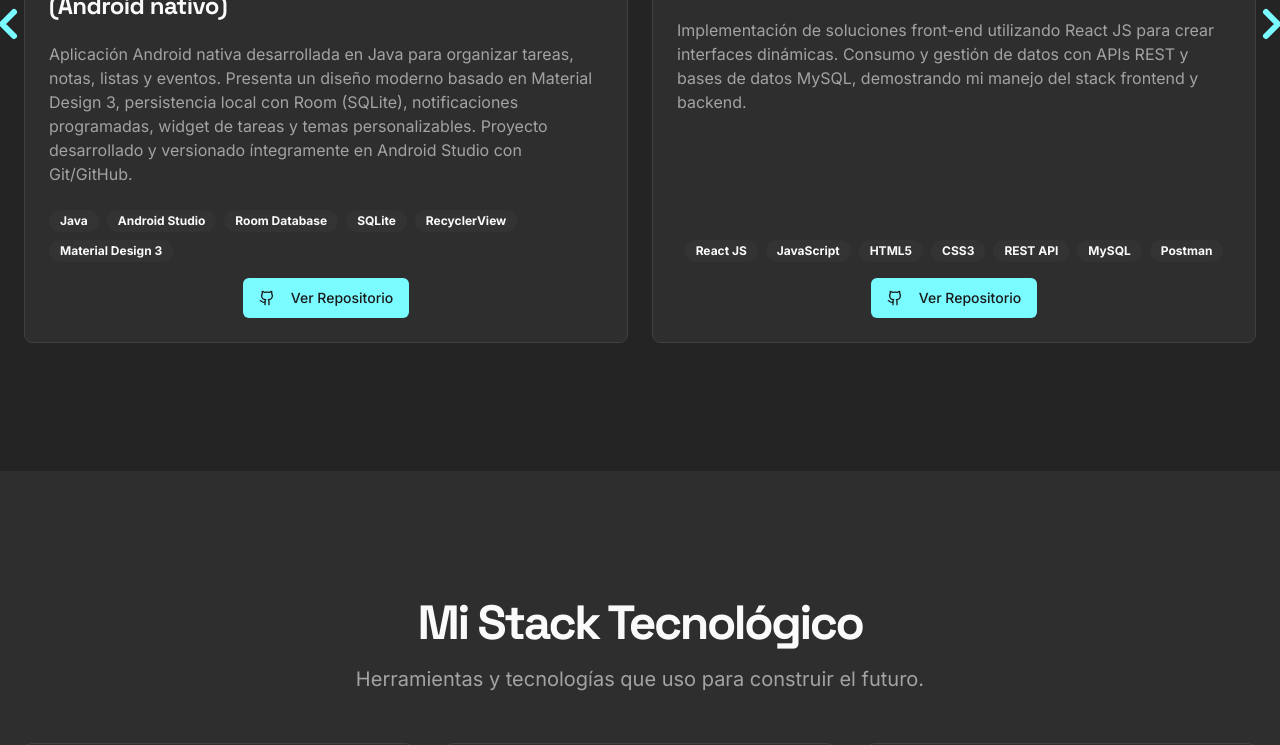
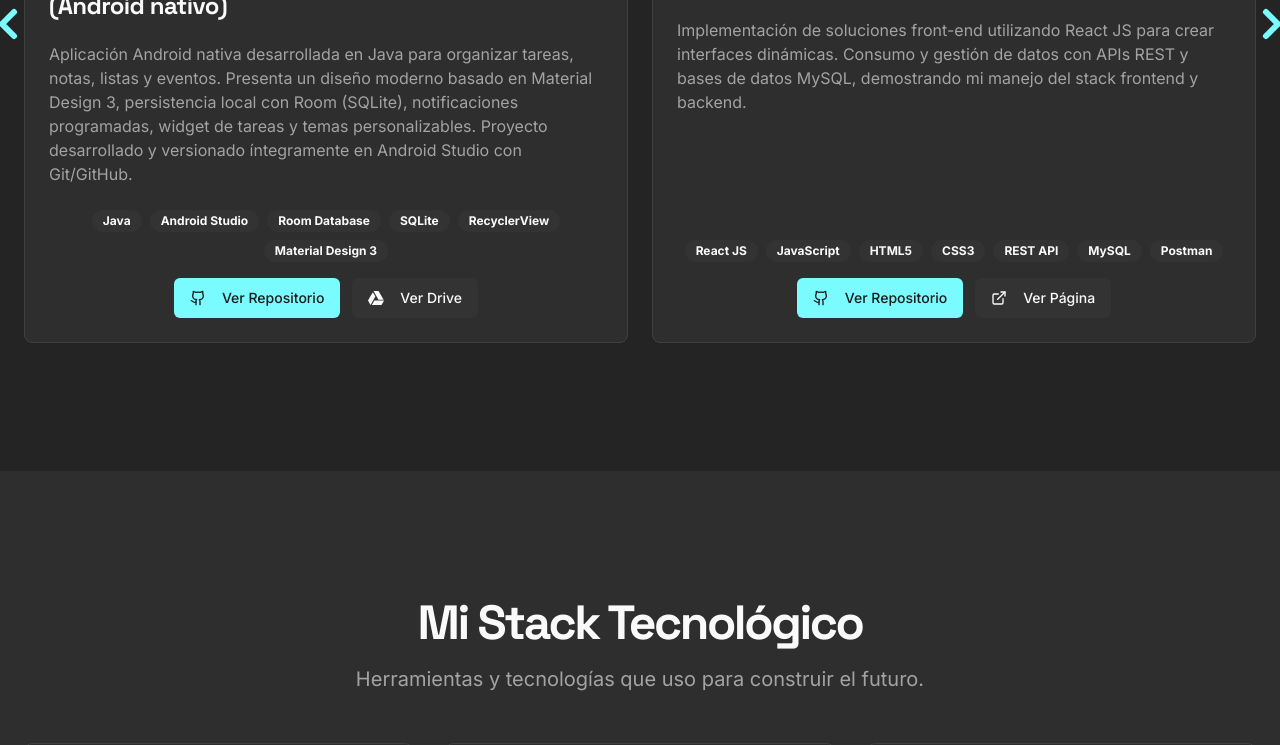
Before and after one commit to Agustinpujol12/agustinpujol12.github.io, a Next.js app: page / in a window 1280 px wide. Shown: the part 2112-2857 px from the top of the page. Built offline with nearby package versions, Linux system fonts and the light colour scheme.

Commit message:
feat(projects): agregar botones dinámicos 'Ver Página' y 'Ver Drive' con icono de Drive

```diff
--- a/src/components/sections/projects-section.tsx
+++ b/src/components/sections/projects-section.tsx
@@ -4,10 +4,10 @@ import Image from "next/image";
 import { Card, CardContent, CardFooter, CardHeader, CardTitle } from "@/components/ui/card";
 import { Button } from "@/components/ui/button";
 import { Badge } from "@/components/ui/badge";
-import { Github } from "lucide-react";
+import { Github, ExternalLink } from "lucide-react";
+import { SiGoogledrive } from "react-icons/si";
 import { projectsData } from "@/lib/data";
 
-// 🚀 Swiper imports
 import { Swiper, SwiperSlide } from "swiper/react";
 import { Navigation } from "swiper/modules";
 import "swiper/css";
@@ -23,9 +23,8 @@ export function ProjectsSection() {
           </h2>
         </div>
 
-        {/* ── Wrapper relativo para posicionar flechas afuera ── */}
         <div className="relative">
-          {/* Flecha izquierda (afuera) */}
+          {/* Flecha izquierda */}
           <button
             aria-label="Anterior"
             className="projects-prev absolute top-1/2 -translate-y-1/2 -left-6 md:-left-10 z-20 group focus:outline-none"
@@ -40,11 +39,11 @@ export function ProjectsSection() {
               strokeLinecap="round"
               strokeLinejoin="round"
             >
-              <path d="M15 18l-6-6 6-6" /> {/* < */}
+              <path d="M15 18l-6-6 6-6" />
             </svg>
           </button>
 
-          {/* Flecha derecha (afuera) */}
+          {/* Flecha derecha */}
           <button
             aria-label="Siguiente"
             className="projects-next absolute top-1/2 -translate-y-1/2 -right-6 md:-right-10 z-20 group focus:outline-none"
@@ -59,7 +58,7 @@ export function ProjectsSection() {
               strokeLinecap="round"
               strokeLinejoin="round"
             >
-              <path d="M9 18l6-6-6-6" /> {/* > */}
+              <path d="M9 18l6-6-6-6" />
             </svg>
           </button>
 
@@ -67,14 +66,20 @@ export function ProjectsSection() {
           <Swiper
             modules={[Navigation]}
             navigation={{ prevEl: ".projects-prev", nextEl: ".projects-next" }}
-            loop={true}
+            loop
             spaceBetween={24}
             slidesPerView={1}
             autoHeight={false}
             breakpoints={{ 768: { slidesPerView: 2 } }}
             className="pb-12"
           >
-            {projectsData.map((project, index) => (
+            {projectsData.map((project, index) => {
+              const primary = project.primaryAction as "web" | "drive" | undefined;
+              const showRepo = Boolean(project.githubUrl);
+              const showWeb = primary === "web" && Boolean(project.demoUrl);
+              const showDrive = primary === "drive" && Boolean(project.caseStudyUrl);
+
+              return (
                 <SwiperSlide key={index} className="flex">
                   <Card className="flex flex-col h-full w-full">
                     {project.image && (
@@ -88,30 +93,58 @@ export function ProjectsSection() {
                         />
                       </div>
                     )}
+
                     <CardHeader>
                       <CardTitle className="font-headline">{project.title}</CardTitle>
                     </CardHeader>
+
                     <CardContent className="flex-grow space-y-4">
                       <p className="text-muted-foreground">{project.description}</p>
                     </CardContent>
+
                     <CardFooter className="flex flex-col gap-4">
-                    <div className="flex flex-wrap gap-2 justify-center md:justify-start">
+                      <div className="flex flex-wrap gap-2 justify-center">
                         {project.tags.map((tag, tagIndex) => (
                           <Badge key={tagIndex} variant="secondary">
                             {tag}
                           </Badge>
                         ))}
                       </div>
-                    <Button asChild className="w-full md:w-auto">
-                      <a href={project.demoUrl} target="_blank" rel="noopener noreferrer">
+
+                      {/* Botonera centrada */}
+                      <div className="flex gap-3 w-full justify-center flex-wrap">
+                        {showRepo && (
+                          <Button asChild className="w-full sm:w-auto">
+                            <a href={project.githubUrl!} target="_blank" rel="noopener noreferrer">
                               <Github className="mr-2 h-4 w-4" />
                               Ver Repositorio
                             </a>
                           </Button>
+                        )}
+
+                        {showWeb && (
+                          <Button asChild variant="secondary" className="w-full sm:w-auto">
+                            <a href={project.demoUrl!} target="_blank" rel="noopener noreferrer">
+                              <ExternalLink className="mr-2 h-4 w-4" />
+                              Ver Página
+                            </a>
+                          </Button>
+                        )}
+
+                        {showDrive && (
+                          <Button asChild variant="secondary" className="w-full sm:w-auto">
+                            <a href={project.caseStudyUrl!} target="_blank" rel="noopener noreferrer">
+                              <SiGoogledrive className="mr-2 h-5 w-5" />
+                              Ver Drive
+                            </a>
+                          </Button>
+                        )}
+                      </div>
                     </CardFooter>
                   </Card>
                 </SwiperSlide>
-            ))}
+              );
+            })}
           </Swiper>
         </div>
       </div>
--- a/src/lib/data.ts
+++ b/src/lib/data.ts
@@ -41,28 +41,24 @@ export const projectsData = [
     title: "Notagus: gestor de tareas, notas y calendario (Android nativo)",
     description:
       "Aplicación Android nativa desarrollada en Java para organizar tareas, notas, listas y eventos. Presenta un diseño moderno basado en Material Design 3, persistencia local con Room (SQLite), notificaciones programadas, widget de tareas y temas personalizables. Proyecto desarrollado y versionado íntegramente en Android Studio con Git/GitHub.",
-    tags: [
-      "Java",
-      "Android Studio",
-      "Room Database",
-      "SQLite",
-      "RecyclerView",
-      "Material Design 3",
-    ],
+    tags: ["Java", "Android Studio", "Room Database", "SQLite", "RecyclerView", "Material Design 3"],
     githubUrl: "https://github.com/Agustinpujol12/Notagus",
     demoUrl: "https://github.com/Agustinpujol12/Notagus",
+    caseStudyUrl: "https://drive.google.com/drive/folders/1gNZuVLHOOckx7B4QWZ50uQbiYMzDGa-i",
     image: notagusImage?.imageUrl,
     imageHint: notagusImage?.imageHint,
+    primaryAction: "drive", // 👈 principal: Ver Drive
   },
   {
     title: "Desarrollo web con React JS y APIs REST",
     description:
       "Implementación de soluciones front-end utilizando React JS para crear interfaces dinámicas. Consumo y gestión de datos con APIs REST y bases de datos MySQL, demostrando mi manejo del stack frontend y backend.",
     tags: ["React JS", "JavaScript", "HTML5", "CSS3", "REST API", "MySQL", "Postman"],
-    githubUrl: "https://github.com/Agustinpujol12",
-    demoUrl: "https://github.com/Agustinpujol12",
+    githubUrl: "https://github.com/Agustinpujol12/agustinpujol12.github.io",
+    demoUrl: "https://agustinpujol12.github.io/", // 👈 Ver Página
     image: webdevImage?.imageUrl,
     imageHint: webdevImage?.imageHint,
+    primaryAction: "web",
   },
   {
     title: "Mapa Interactivo de Argentina",
@@ -73,6 +69,7 @@ export const projectsData = [
     demoUrl: "https://mapa-beige.vercel.app/",
     image: "/mapa_argentina5.png",
     imageHint: "Vista del sitio web interactivo de Argentina mostrando provincias y contenido educativo",
+    primaryAction: "web",
   },
   {
     title: "Corplast S.R.L.: sitio web institucional",
@@ -82,8 +79,8 @@ export const projectsData = [
     githubUrl: "https://github.com/Agustinpujol12/Corplast",
     demoUrl: "https://corplast.vercel.app/",
     image: "/corplast2.png",
-    imageHint:
-      "Captura del sitio institucional Corplast S.R.L. con catálogo y diseño corporativo",
+    imageHint: "Captura del sitio institucional Corplast S.R.L. con catálogo y diseño corporativo",
+    primaryAction: "web",
   },
   {
     title: "Testing QA: MiAutoRacing",
@@ -91,10 +88,11 @@ export const projectsData = [
       "Diseño y ejecución de casos de prueba sobre la aplicación móvil Racing Engine Calculator (Android). Se realizaron pruebas funcionales, detección y documentación de bugs en Jira, con registro de resultados y sugerencias de mejora en Confluence. El proyecto incluyó la elaboración de un portfolio de testing con análisis detallado de incidencias, priorización y recomendaciones.",
     tags: ["Testing QA", "Jira", "Confluence", "Android", "Documentación"],
     githubUrl: "https://agustinpujol12.atlassian.net/jira/software/projects/REC/boards/4",
-  caseStudyUrl: "https://drive.google.com/drive/folders/XXXXXXXXXX", // (→ colocá tu enlace al Drive con el portfolio)
-  image: "/miautoracing.png", // podés usar la captura del backlog o un mockup que te genere si querés
+    caseStudyUrl: "https://drive.google.com/drive/folders/1sBfO9_7kCJTFYNrKvAeR8vFe_HJwTeaE", // 👈 Ver Drive
+    image: "/miautoracing.png",
     imageHint: "Vista del proyecto de testing en Jira con backlog de tareas y reportes de bugs",
-}
+    primaryAction: "drive",
+  },
 ];
 
 export type Skill = {
```
Lines whose indentation alone changed are shown as unchanged.
